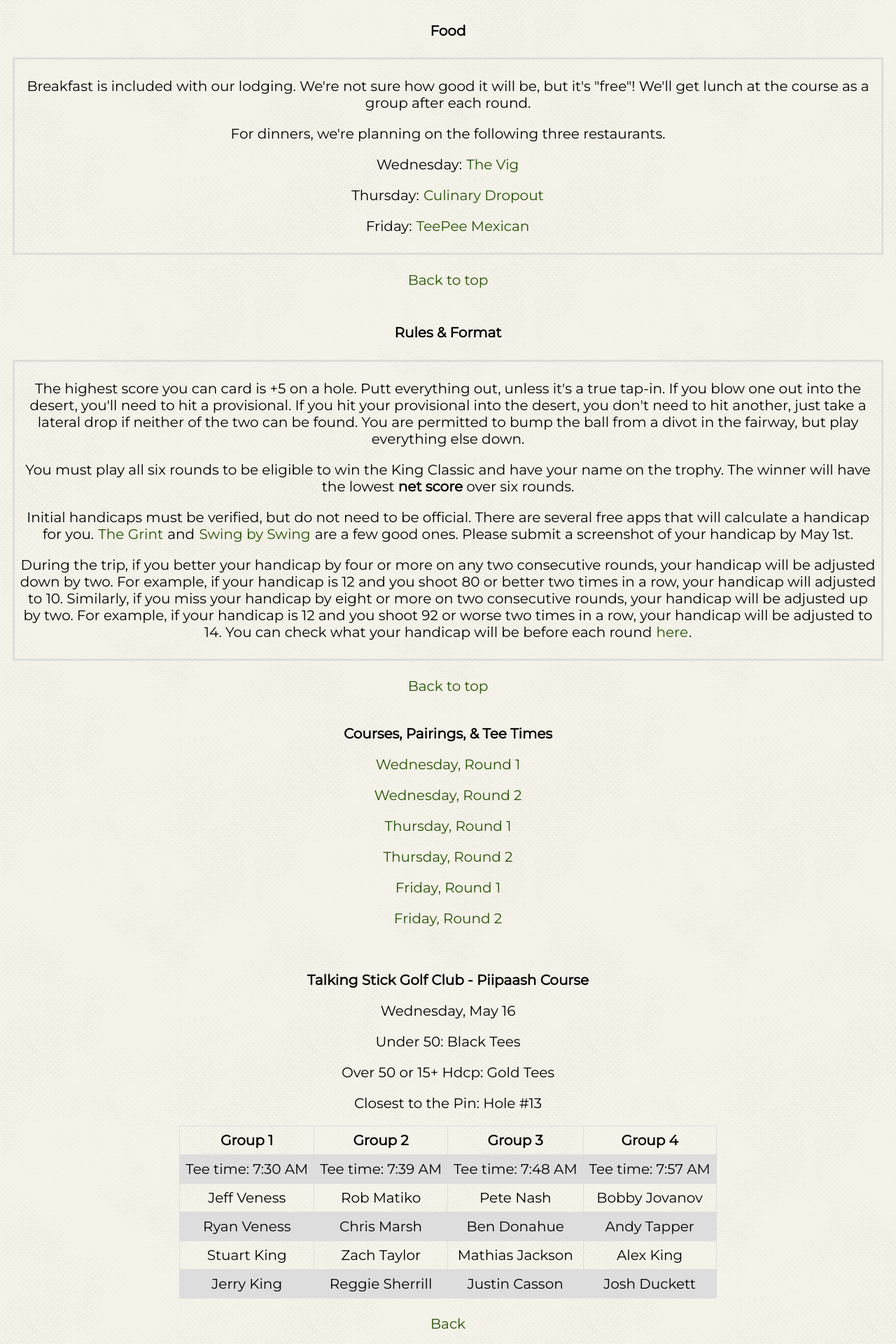
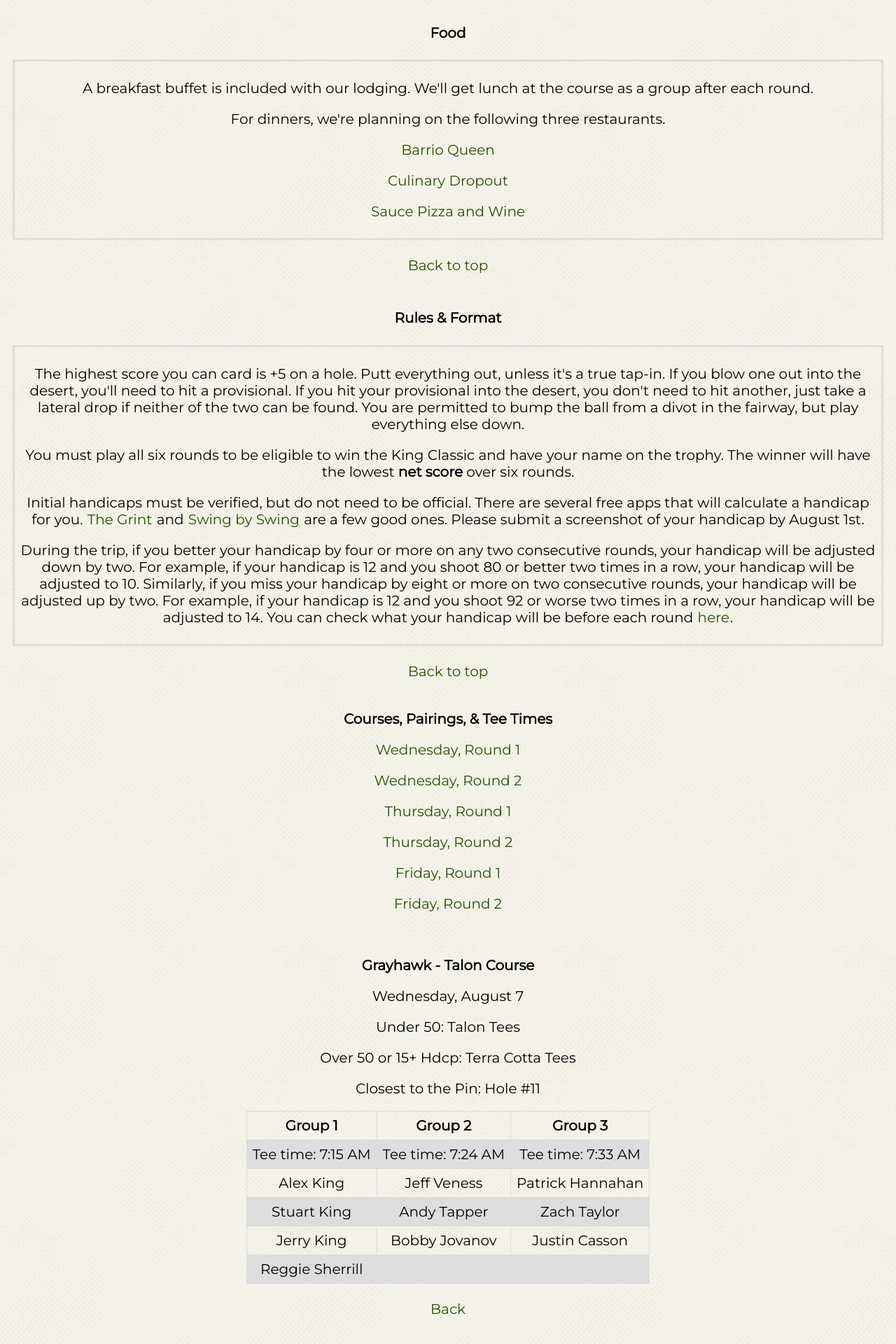
Before and after one commit to Stuart-D-King/king_classic_2019, a Flask app: page /general_info in a window 1280 px wide. Shown: the part 1240-3160 px from the top of the page at 70% size. Run offline with Flask 2, Linux system fonts and the light colour scheme.

Commit message:
template updates for 2019 trip

```diff
--- a/templates/general_info.html
+++ b/templates/general_info.html
@@ -22,7 +22,8 @@
     <section id="payment">
       <h4>Payment</h4>
 			<div class="boxed">
-				<p>The full cost of the trip must be paid 30 days in advance. Please be sure you have settled your invoice with <a href="https://golfpactravel.com/account/login" target="_blank">GolfPac Travel</a> before then. If you need any help, feel free to reach out to Ross LeDuc (rossl@golfpactravel.com) for assistance.</p>
+				<p>If you pre-paid for the trip through GolfPac Travel, you should have received a full refund. Please let me know if you did not.</p>
+				<p>All golf will be paid for directly at the golf course. If you have not done so already, please Venmo Stuart (@Stuart-King) or pay Jerry cash for your share of the hotel ($205/person).</p>
 			</div>
     </section>
 		<br>
@@ -32,7 +33,7 @@
     <section id="lodging">
       <h4>Lodging</h4>
 			<div class="boxed">
-				<p>We are staying at the <a href="https://scottsdale.house.hyatt.com/en/hotel/home.html" target="_blank">Hyatt House</a> in Old Town Scottsdale, which is approximately 20 minutes from the Phoenix Sky Harbor airport. We will have four 4-person suites, each suite consisting of two rooms with two double beds in each, two bathrooms, and a common area. The suite assignments are as follows:</p>
+				<p>We are staying at the <a href="https://scottsdale.house.hyatt.com/en/hotel/home.html" target="_blank">Hyatt House</a> in Old Town Scottsdale, which is approximately 20 minutes from the Phoenix Sky Harbor airport. We will have three 3-person suites, each suite consisting of two rooms (one with two twins, and another with a queen), two bathrooms, and a common area. The suite assignments are as follows:</p>
 			</div>
 			<br>
 			<div>
@@ -41,31 +42,21 @@
 						<th>Suite 1</th>
 						<th>Suite 2</th>
 						<th>Suite 3</th>
-						<th>Suite 4</th>
 					</tr>
 					<tr>
-						<td>Pete Nash</td>
-						<td>Alex King</td>
-						<td>Chris Marsh</td>
-						<td>Ryan Veness</td>
+						<td>Stuart King</td>
+						<td>Jerry King</td>
+						<td>Zach Taylor</td>
 					</tr>
 					<tr>
-						<td>Ben Donahue</td>
+						<td>Alex King</td>
+						<td>Reggie Sherrill</td>
 						<td>Bobby Jovanov</td>
-						<td>Rob Matiko</td>
-						<td>Jeff Veness</td>
 					</tr>
 					<tr>
-						<td>Mathias Jackson</td>
-						<td>Josh Duckett</td>
-						<td>Zach Taylor</td>
-						<td>Jerry King</td>
-					</tr>
-					<tr>
-						<td>Justin Casson</td>
+						<td>Patrick Hannahan</td>
+						<td>Jeff Veness</td>
 						<td>Andy Tapper</td>
-						<td>Stuart King</td>
-						<td>Reggie Sherrill</td>
 					</tr>
 				</table>
 			</div>
@@ -77,11 +68,11 @@
 		<section id="food">
 			<h4>Food</h4>
 			<div class="boxed">
-				<p>Breakfast is included with our lodging. We're not sure how good it will be, but it's "free"! We'll get lunch at the course as a group after each round.</p>
+				<p>A breakfast buffet is included with our lodging. We'll get lunch at the course as a group after each round.</p>
 				<p>For dinners, we're planning on the following three restaurants.</p>
-				<p>Wednesday: <a href="https://thevig.us/the-vig-mccormick-ranch/" target="_blank">The Vig</a></p>
-	      <p>Thursday: <a href="https://www.culinarydropout.com/locations/scottsdale-az/" target="_blank">Culinary Dropout</a></p>
-	      <p>Friday: <a href="http://teepeemexicanfood.com/" target="_blank">TeePee Mexican</a></p>
+				<p><a href="https://www.barrioqueen.com/" target="_blank">Barrio Queen</a></p>
+	      <p><a href="https://www.culinarydropout.com/locations/scottsdale-az/" target="_blank">Culinary Dropout</a></p>
+	      <p><a href="https://www.saucepizzaandwine.com/" target="_blank">Sauce Pizza and Wine</a></p>
 			</div>
 		</section>
 		<br>
@@ -93,8 +84,8 @@
 			<div class="boxed">
 	      <p>The highest score you can card is +5 on a hole. Putt everything out, unless it's a true tap-in. If you blow one out into the desert, you'll need to hit a provisional. If you hit your provisional into the desert, you don't need to hit another, just take a lateral drop if neither of the two can be found. You are permitted to bump the ball from a divot in the fairway, but play everything else down.</p>
 	      <p>You must play all six rounds to be eligible to win the King Classic and have your name on the trophy. The winner will have the lowest <b>net score</b> over six rounds.</p>
-				<p>Initial handicaps must be verified, but do not need to be official. There are several free apps that will calculate a handicap for you. <a href="https://www.thegrint.com/" target="_blank">The Grint</a> and <a href="https://www.swingbyswing.com/" target="_blank">Swing by Swing</a> are a few good ones. Please submit a screenshot of your handicap by May 1st.</p>
-				<p>During the trip, if you better your handicap by four or more on any two consecutive rounds, your handicap will be adjusted down by two. For example, if your handicap is 12 and you shoot 80 or better two times in a row, your handicap will adjusted to 10. Similarly, if you miss your handicap by eight or more on two consecutive rounds, your handicap will be adjusted up by two. For example, if your handicap is 12 and you shoot 92 or worse two times in a row, your handicap will be adjusted to 14. You can check what your handicap will be before each round <a href="{{ url_for('handicaps') }}">here</a>.</p>
+				<p>Initial handicaps must be verified, but do not need to be official. There are several free apps that will calculate a handicap for you. <a href="https://www.thegrint.com/" target="_blank">The Grint</a> and <a href="https://www.swingbyswing.com/" target="_blank">Swing by Swing</a> are a few good ones. Please submit a screenshot of your handicap by August 1st.</p>
+				<p>During the trip, if you better your handicap by four or more on any two consecutive rounds, your handicap will be adjusted down by two. For example, if your handicap is 12 and you shoot 80 or better two times in a row, your handicap will be adjusted to 10. Similarly, if you miss your handicap by eight or more on two consecutive rounds, your handicap will be adjusted up by two. For example, if your handicap is 12 and you shoot 92 or worse two times in a row, your handicap will be adjusted to 14. You can check what your handicap will be before each round <a href="{{ url_for('handicaps') }}">here</a>.</p>
 			</div>
     </section>
 		<br>
@@ -111,10 +102,55 @@
 			<p><a href="#d3r2">Friday, Round 2</a></p>
 			<br>
 			<section id="d1r1">
-	      <p><b>Talking Stick Golf Club - Piipaash Course</b></p>
-	      <p>Wednesday, May 16</p>
-	      <p>Under 50: Black Tees</p>
-	      <p>Over 50 or 15+ Hdcp: Gold Tees</p>
+	      <p><b>Grayhawk - Talon Course</b></p>
+	      <p>Wednesday, August 7</p>
+	      <p>Under 50: Talon Tees</p>
+	      <p>Over 50 or 15+ Hdcp: Terra Cotta Tees</p>
+	      <p>Closest to the Pin: Hole #11</p>
+			</section>
+			<div>
+				<table>
+					<tr>
+						<th>Group 1</th>
+						<th>Group 2</td>
+						<th>Group 3</td>
+					</tr>
+					<tr>
+						<td>Tee time: 7:15 AM</td>
+						<td>Tee time: 7:24 AM</td>
+						<td>Tee time: 7:33 AM</td>
+					</tr>
+					<tr>
+						<td>Alex King</td>
+						<td>Jeff Veness</td>
+						<td>Patrick Hannahan</td>
+					</tr>
+					<tr>
+						<td>Stuart King</td>
+						<td>Andy Tapper</td>
+						<td>Zach Taylor</td>
+					</tr>
+					<tr>
+						<td>Jerry King</td>
+						<td>Bobby Jovanov</td>
+						<td>Justin Casson</td>
+					</tr>
+					<tr>
+						<td>Reggie Sherrill</td>
+						<td> </td>
+						<td> </td>
+					</tr>
+				</table>
+			</div>
+			<br>
+			<a href="#golf">Back</a>
+			<br>
+			<br>
+			<section id="d1r2">
+				<p><b>Troon North - Pinnacle Course</b></p>
+	      <p>Wednesday, August 7</p>
+	      <p>Under 50: Gold Tees</p>
+	      <p>Over 50 or 15+ Hdcp: Copper Tees</p>
 	      <p>Closest to the Pin: Hole #13</p>
 			</section>
 			<div>
@@ -123,88 +159,31 @@
 						<th>Group 1</th>
 						<th>Group 2</td>
 						<th>Group 3</td>
-						<th>Group 4</td>
 					</tr>
 					<tr>
-						<td>Tee time: 7:30 AM</td>
-						<td>Tee time: 7:39 AM</td>
-						<td>Tee time: 7:48 AM</td>
-						<td>Tee time: 7:57 AM</td>
+						<td>Tee time: 1:35 PM</td>
+						<td>Tee time: 1:45 PM</td>
+						<td>Tee time: 1:55 PM</td>
 					</tr>
 					<tr>
+						<td>Jerry King</td>
 						<td>Jeff Veness</td>
-						<td>Rob Matiko</td>
-						<td>Pete Nash</td>
-						<td>Bobby Jovanov</td>
+						<td>Stuart King</td>
 					</tr>
 					<tr>
-						<td>Ryan Veness</td>
-						<td>Chris Marsh</td>
-						<td>Ben Donahue</td>
+						<td>Justin Casson</td>
+						<td>Zach Taylor</td>
+						<td>Patrick Hannahan</td>
+					</tr>
+					<tr>
+						<td>Bobby Jovanov</td>
+						<td>Reggie Sherril</td>
 						<td>Andy Tapper</td>
 					</tr>
 					<tr>
-						<td>Stuart King</td>
-						<td>Zach Taylor</td>
-						<td>Mathias Jackson</td>
 						<td>Alex King</td>
-					</tr>
-					<tr>
-						<td>Jerry King</td>
-						<td>Reggie Sherrill</td>
-						<td>Justin Casson</td>
-						<td>Josh Duckett</td>
-					</tr>
-				</table>
-			</div>
-			<br>
-			<a href="#golf">Back</a>
-			<br>
-			<br>
-			<section id="d1r2">
-				<p><b>Talking Stick Golf Club - O'odham Course</b></p>
-	      <p>Wednesday, May 16</p>
-	      <p>Under 50: Black Tees</p>
-	      <p>Over 50 or 15+ Hdcp: Gold Tees</p>
-	      <p>Closest to the Pin: Hole #16</p>
-			</section>
-			<div>
-				<table>
-					<tr>
-						<th>Group 1</th>
-						<th>Group 2</td>
-						<th>Group 3</td>
-						<th>Group 4</td>
-					</tr>
-					<tr>
-						<td>Tee time: 1:52 PM</td>
-						<td>Tee time: 2:01 PM</td>
-						<td>Tee time: 2:10 PM</td>
-						<td>Tee time: 2:19 PM</td>
-					</tr>
-					<tr>
-						<td>Ryan Veness</td>
-						<td>Stuart King</td>
-						<td>Bobby Jovanov</td>
-						<td>Mathias Jackson</td>
-					</tr>
-					<tr>
-						<td>Pete Nash</td>
-						<td>Justin Casson</td>
-						<td>Andy Tapper</td>
-						<td>Josh Duckett</td>
-					</tr>
-					<tr>
-						<td>Reggie Sherrill</td>
-						<td>Ben Donahue</td>
-						<td>Chris Marsh</td>
-						<td>Jeff Veness</td>
-					</tr>
-					<tr>
-						<td>Alex King</td>
-						<td>Zach Taylor</td>
-						<td>Jerry King</td>
-						<td>Rob Matiko</td>
+						<td> </td>
+						<td> </td>
 					</tr>
 				</table>
 			</div>
@@ -213,11 +192,11 @@
 			<br>
 			<br>
 			<section id="d2r1">
-				<p><b>Wildfire Golf Club - Faldo Championship Course</b></p>
-	      <p>Thursday, May 17</p>
-	      <p>Under 50: Tournament Tees</p>
-	      <p>Over 50 or 15+ Hdcp: Championship Tees</p>
-	      <p>Closest to the Pin: Hole #3</p>
+				<p><b>We Ko Pa - Cholla Course</b></p>
+	      <p>Thursday, August 8</p>
+	      <p>Under 50: Purple Tees</p>
+	      <p>Over 50 or 15+ Hdcp: White Tees</p>
+	      <p>Closest to the Pin: Hole #14</p>
 			</section>
 			<div>
 				<table>
@@ -225,37 +204,31 @@
 						<th>Group 1</th>
 						<th>Group 2</td>
 						<th>Group 3</td>
-						<th>Group 4</td>
 					</tr>
 					<tr>
-						<td>Tee time: 7:25 AM</td>
-						<td>Tee time: 7:34 AM</td>
-						<td>Tee time: 7:43 AM</td>
-						<td>Tee time: 7:52 AM</td>
+						<td>Tee time: 7:40 AM</td>
+						<td>Tee time: 7:50 AM</td>
+						<td>Tee time: 8:00 AM</td>
 					</tr>
 					<tr>
-						<td>Mathias Jackson</td>
-						<td>Ben Donahue</td>
-						<td>Zach Taylor</td>
-						<td>Jeff Veness</td>
-					</tr>
-					<tr>
+						<td>Andy Tapper</td>
 						<td>Stuart King</td>
-						<td>Pete Nash</td>
-						<td>Rob Matiko</td>
-						<td>Ryan Veness</td>
+						<td>Justin Casson</td>
 					</tr>
 					<tr>
 						<td>Alex King</td>
-						<td>Justin Casson</td>
-						<td>Josh Duckett</td>
-						<td>Chris Marsh</td>
+						<td>Jeff Veness</td>
+						<td>Reggie Sherrill</td>
 					</tr>
 					<tr>
+						<td>Bobby Jovanov</td>
 						<td>Jerry King</td>
-						<td>Andy Tapper</td>
-						<td>Reggie Sherrill</td>
-						<td>Bobby Jovanov</td>
+						<td>Patrick Hannahan</td>
+					</tr>
+					<tr>
+						<td>Zach Taylor</td>
+						<td> </td>
+						<td> </td>
 					</tr>
 				</table>
 			</div>
@@ -264,11 +237,11 @@
 			<br>
 			<br>
 			<section id="d2r2">
-				<p><b>Wildfire Golf Club - Palmer Signature Course</b></p>
-	      <p>Thursday, May 17</p>
-	      <p>Under 50: Tournament Tees</p>
-	      <p>Over 50 or 15+ Hdcp: Championship Tees</p>
-	      <p>Closest to the Pin: Hole #13</p>
+				<p><b>We Ko Pa - Saguaro Course</b></p>
+	      <p>Thursday, August 8</p>
+	      <p>Under 50: Purple Tees</p>
+	      <p>Over 50 or 15+ Hdcp: White Tees</p>
+	      <p>Closest to the Pin: Hole #5</p>
 			</section>
 			<div>
 				<table>
@@ -276,37 +249,31 @@
 						<th>Group 1</th>
 						<th>Group 2</td>
 						<th>Group 3</td>
-						<th>Group 4</td>
 					</tr>
 					<tr>
-						<td>Tee time: 1:00 PM</td>
-						<td>Tee time: 1:09 PM</td>
-						<td>Tee time: 1:18 PM</td>
-						<td>Tee time: 1:27 PM</td>
+						<td>Tee time: 1:20 PM</td>
+						<td>Tee time: 1:30 PM</td>
+						<td>Tee time: 1:40 PM</td>
 					</tr>
 					<tr>
 						<td>Stuart King</td>
-						<td>Ben Donahue</td>
-						<td>Rob Matiko</td>
+						<td>Bobby Jovanov</td>
+						<td>Reggie Sherrill</td>
+					</tr>
+					<tr>
+						<td>Patrick Hannahan</td>
+						<td>Jerry King</td>
+						<td>Jeff Veness</td>
+					</tr>
+					<tr>
+						<td>Alex King</td>
 						<td>Andy Tapper</td>
+						<td>Zach Taylor</td>
 					</tr>
 					<tr>
 						<td>Justin Casson</td>
-						<td>Josh Duckett</td>
-						<td>Bobby Jovanov</td>
-						<td>Chris Marsh</td>
-					</tr>
-					<tr>
-						<td>Pete Nash</td>
-						<td>Mathias Jackson</td>
-						<td>Jerry King</td>
-						<td>Zach Taylor</td>
-					</tr>
-					<tr>
-						<td>Reggie Sherrill</td>
-						<td>Ryan Veness</td>
-						<td>Jeff Veness</td>
-						<td>Alex King</td>
+						<td> </td>
+						<td> </td>
 					</tr>
 				</table>
 			</div>
@@ -315,11 +282,11 @@
 			<br>
 			<br>
 			<section id="d3r1">
-	      <p><b>Whirlwind Golf Club - Devil's Claw Course</b></p>
-	      <p>Friday, May 18</p>
+	      <p><b>Gold Canyon - Dinosaur Course</b></p>
+	      <p>Friday, August 9</p>
 	      <p>Under 50: Black Tees</p>
-	      <p>Over 50 or 15+ Hdcp: Gold Tees</p>
-	      <p>Closest to the Pint: Hole #14</p>
+	      <p>Over 50 or 15+ Hdcp: Blue Tees</p>
+	      <p>Closest to the Pint: Hole #2</p>
 			</section>
 			<div>
 				<table>
@@ -327,37 +294,31 @@
 						<th>Group 1</th>
 						<th>Group 2</td>
 						<th>Group 3</td>
-						<th>Group 4</td>
 					</tr>
 					<tr>
 						<td>Tee time: 7:30 AM</td>
-						<td>Tee time: 7:39 AM</td>
-						<td>Tee time: 7:48 AM</td>
-						<td>Tee time: 7:57 AM</td>
+						<td>Tee time: 7:40 AM</td>
+						<td>Tee time: 7:50 AM</td>
 					</tr>
 					<tr>
-						<td>Alex King</td>
+						<td>Zach Taylor</td>
 						<td>Jeff Veness</td>
-						<td>Ben Donahue</td>
 						<td>Bobby Jovanov</td>
 					</tr>
 					<tr>
 						<td>Stuart King</td>
-						<td>Ryan Veness</td>
-						<td>Justin Casson</td>
-						<td>Andy Tapper</td>
+						<td>Alex King</td>
+						<td>Patrick Hannahan</td>
 					</tr>
 					<tr>
 						<td>Jerry King</td>
-						<td>Pete Nash</td>
-						<td>Rob Matiko</td>
-						<td>Chris Marsh</td>
+						<td>Andy Tapper</td>
+						<td>Reggie Sherrill</td>
 					</tr>
 					<tr>
-						<td>Reggie Sherrill</td>
-						<td>Mathias Jackson</td>
-						<td>Zach Taylor</td>
-						<td>Josh Duckett</td>
+						<td>Justin Casson</td>
+						<td> </td>
+						<td> </td>
 					</tr>
 				</table>
 			</div>
@@ -366,11 +327,11 @@
 			<br>
 			<br>
 			<section id="d3r2">
-	      <p><b>Whirlwind Golf Club - Cattail Course</b></p>
-	      <p>Friday, May 18</p>
+	      <p><b>Gold Canyon - Sidewinder Course</b></p>
+	      <p>Friday, August 9</p>
 	      <p>Under 50: Gold Tees</p>
-	      <p>Over 50 or 15+ Hdcp: Silver Tees</p>
-	      <p>Closest to the Pin: Hole #6</p>
+	      <p>Over 50 or 15+ Hdcp: Blue Tees</p>
+	      <p>Closest to the Pin: Hole #11</p>
 			</section>
 			<div>
 				<table>
@@ -378,37 +339,31 @@
 						<th>Group 1</th>
 						<th>Group 2</td>
 						<th>Group 3</td>
-						<th>Group 4</td>
 					</tr>
 					<tr>
-						<td>Tee time: 1:33 PM</td>
-						<td>Tee time: 1:42 PM</td>
-						<td>Tee time: 1:51 PM</td>
-						<td>Tee time: 2:00 PM</td>
+						<td>Tee time: 12:51 PM</td>
+						<td>Tee time: 1:00 PM</td>
+						<td>Tee time: 1:09 PM</td>
 					</tr>
 					<tr>
 						<td>Zach Taylor</td>
 						<td>Stuart King</td>
 						<td>Jeff Veness</td>
-						<td>Ryan Veness</td>
 					</tr>
 					<tr>
 						<td>Justin Casson</td>
-						<td>Ben Donahue</td>
-						<td>Chris Marsh</td>
-						<td>Bobby Jovanov</td>
+						<td>Patrick Hannahan</td>
+						<td>Jerry King</td>
 					</tr>
 					<tr>
-						<td>Jerry King</td>
-						<td>Mathias Jackson</td>
 						<td>Andy Tapper</td>
-						<td>Reggie Sherrill</td>
+						<td>Alex King</td>
+						<td>Reggie Sherill</td>
 					</tr>
 					<tr>
-						<td>Alex King</td>
-						<td>Pete Nash</td>
-						<td>Rob Matiko</td>
-						<td>Josh Duckett</td>
+						<td>Bobby Jovanov</td>
+						<td> </td>
+						<td> </td>
 					</tr>
 				</table>
 			</div>
@@ -420,8 +375,8 @@
     <section id="sidegames">
       <h4>Side Games</h4>
 			<div class="boxed">
-	      <p>You have the opportunity to join <b>skins</b> and <b>closest to the pin</b>. Skins are based on net low score, and are $5 per round and then split among the participants based on the number of skins won. Please note that if your handicap is greater than 18, for the skins game (and only for the skins game) your handicap will be adjusted to 18. Closest to the pin is $2.50 per round, and the hole has been pre-selected and identified above. Skins and closet to the pin are a combo deal, and will need to paid for before the start of the trip.</p>
-	      <p>There is no obligation to be in the side games, but if you are joining, Alex is the bank, so settle up with him. The total for 6 rounds is $45 ($5 x 6 = $30; $2.50 x 6 = $15; $30 + $15 = $45). If you don't already have it, download and install <a href="https://venmo.com/" target="_blank">Venmo</a> on your phone to make money exchange quick and easy. If you don't use Venmo, please bring cash and pay Alex before play begins. He will settle up with you in the same manner that you use to buy in (i.e. Venmo or cash).</p>
+	      <p>This year <b>skins</b> and <b>closest to the pin</b> are mandatory. Skins are based on net low score, and are $5 per round and then split among the participants based on the number of skins won. Please note that if your handicap is greater than 18, for the skins game (and only for the skins game) your handicap will be adjusted to 18. Closest to the pin is $2.50 per round, and the hole has been pre-selected and identified above.</p>
+	      <p>Alex is the bank, so settle up with him. The total for 6 rounds is $45 ($5 x 6 = $30; $2.50 x 6 = $15; $30 + $15 = $45). If you don't already have it, download and install <a href="https://venmo.com/" target="_blank">Venmo</a> on your phone to make money exchange quick and easy. If you don't use Venmo, please bring cash and pay Alex before play begins. He will settle up with you in the same manner that you use to buy in (i.e. Venmo or cash).</p>
 			</div>
     </section>
 		<br>
@@ -431,12 +386,11 @@
     <section id="teams">
       <h4>Teams</h4>
 			<div class="boxed">
-	      <p>Each round an individual player will put in $10. At the beginning of each round, all 16 players will draw a number from a hat to see who their partner is. The top three two-man teams with the lowest <b>net</b> combined score will win the cash prizes accordingly:</p>
-	      <p>First place: $80</p>
-	      <p>Second place: $50</p>
-	      <p>Third place: $30</p>
-				<p>Ties will result in the splitting of the relevant prizes. For example, a two-way tie for first will see those two teams each winning $65 ($80 + $50 = $130 / 2 = $65), with the third place team winning $30.</p>
-				<p>The last place team will be subjected to wearing hats of shame for the next round. In the event of a last place tie, the team with the highest combined score on the hardest hole will wear the funny hats for the next round.</p>
+	      <p>Each round an individual player will put in $10 ($60 total for the trip). At the <b>end<b> of each round, all 10 players will draw a number from a hat to see who their partner was for the round. The top three two-man teams with the lowest <b>net</b> combined score will win the cash prizes accordingly:</p>
+	      <p>First place: $50</p>
+	      <p>Second place: $30</p>
+	      <p>Third place: $20</p>
+				<p>Ties will result in the splitting of the relevant prizes. For example, a two-way tie for first will see those two teams each winning $40 ($50 + $30 = $80 / 2 = $40), with the third place team winning $20.</p>
 			</div>
     </section>
 		<br>
--- a/templates/index.html
+++ b/templates/index.html
@@ -8,8 +8,8 @@
     <link rel="stylesheet" type="text/css" href="{{ url_for('static', filename='styles.css') }}">
 	</head>
 	<body>
-    <h2>King Classic 2018</h2>
-    <h5>Scottsdale, Arizona &#9679; May 16-18</h5>
+    <h2>King Classic 2019</h2>
+    <h5>Scottsdale, Arizona &#9679; August 7-9</h5>
 		<h4><a href="{{ url_for('general_info') }}">General Information</a></h4>
     <h4><a href="{{ url_for('add_player') }}">Add Player</a></h4>
     <h4><a href="{{ url_for('enter_scores') }}">Enter Scores</a></h4>
@@ -20,6 +20,6 @@
     <h4><a href="{{ url_for('scorecard') }}">Scorecard</a></h4>
 		<h4><a href="https://photos.app.goo.gl/FRfYbniscqTHPF5M2" target="_blank">Photo Album</a></h4>
     <h4><a href="{{ url_for('past_results') }}">Past Results</a></h4>
-    <h6>&copy; 2018 Stuart King &#9679; <a href="https://github.com/stuart-d-king/king_classic_2018/" target="_blank">GitHub Repo</a></h6>
+    <h6>&copy; 2019 Stuart King &#9679; <a href="https://github.com/stuart-d-king/king_classic_2019/" target="_blank">GitHub Repo</a></h6>
   </body>
 </html>
--- a/templates/past_results.html
+++ b/templates/past_results.html
@@ -15,6 +15,11 @@
         <th>Location</th>
         <th>Winner</th>
       </tr>
+			<tr>
+				<td>2018</td>
+				<td>Scottsdale, AZ</td>
+				<td>Alex King</td>
+			</tr>
 			<tr>
 			  <td>2017</td>
 			  <td>Mesquite, NV</td>
```
Also changed, not shown: templates/enter_scores.html (+6 -6 lines), templates/handicaps.html (+7 -7 lines), templates/scorecard.html (+6 -6 lines), templates/skins.html (+6 -6 lines), templates/teams.html (+6 -6 lines).
